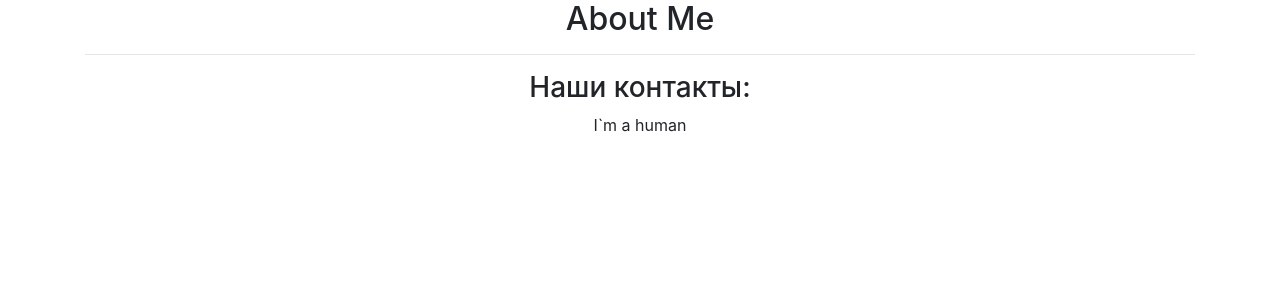
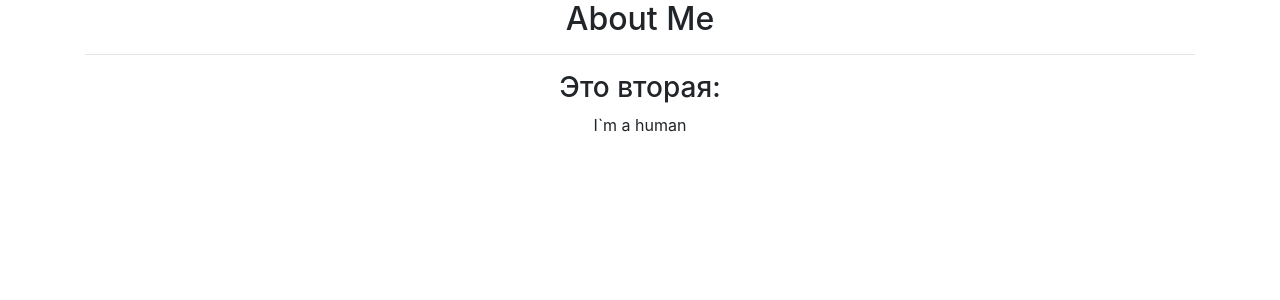
Before and after one commit to Archweel/Django1, a Django app: template FirstInMist/templates/flatpages/second.html in a window 1280 px wide. Shown: the part 56-356 px from the top of the page. Run offline with Django 3.2, Linux system fonts and the light colour scheme; the template is opened without the code that fills it: values that come from a table or form of the project are taken from there, others are empty; data comes from the database, SQL or seed files in the repository; some libraries are stand-ins or nearby versions.

Commit message:
Update second.html

```diff
--- a/FirstInMist/templates/flatpages/second.html
+++ b/FirstInMist/templates/flatpages/second.html
@@ -7,6 +7,6 @@
 {% block content %}
     <h2>{{ flatpage.title }}</h2>
     <hr>
-    <h3>Наши контакты:</h3>
+    <h3>Это вторая:</h3>
 {{ flatpage.content }}
 {% endblock content %}
```
